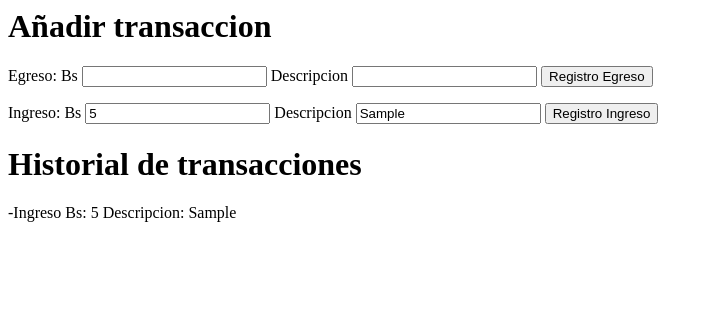
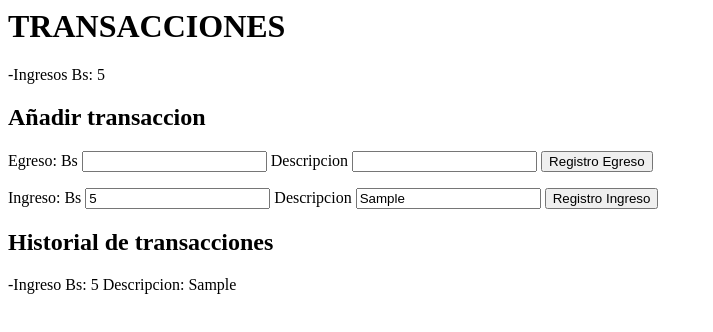
Before and after one commit to MelinaGutierrez/Pocket-Guard, a website built with Parcel: page add_transaccion.html in a window 1280 px wide. Both pictures are taken after typing "5", "Sample" into the empty fields and a click on the button "Registro Ingreso". Shown: the whole page, without its empty margins (0-713 px from the left). Built offline with nearby package versions, Linux system fonts and the light colour scheme.

Commit message:
mostrar suma total de todos los ingresos

```diff
--- a/add_transaccion.html
+++ b/add_transaccion.html
@@ -1,9 +1,13 @@
 <html>
   <body>
+    <h1>TRANSACCIONES</h1>
     <form id="form-sumEgreso">
       <div id="resultadoEgreso-div"></div>
     </form>
-    <h1>Añadir transaccion</h1>
+    <form id="form-sumIngreso">
+      <div id="resultadoIngreso-div"></div>
+    </form>
+    <h2>Añadir transaccion</h2>
     <form id="form-Egreso">
       <label for="Tipo-transaccion" >Egreso: </label>
       <label type="number" for="Monto">Bs</label>
@@ -21,7 +25,7 @@
       <input type="text" id="DescripcionIngreso">
       <button type="submit">Registro Ingreso</button>
     </form>
-    <h1>Historial de transacciones</h1>
+    <h2>Historial de transacciones</h2>
     <div id="resultado-div"></div>
     <script type="module" src="./src/presenter.js"></script>
   </body>
--- a/src/presenter.js
+++ b/src/presenter.js
@@ -8,6 +8,9 @@ const div = document.querySelector("#resultado-div");
 const formSumaEgreso = document.querySelector("#form-resultadoEgreso");
 const divSumaEgreso= document.querySelector("#resultadoEgreso-div")
 var sumEgresos=0;
+const formSumaIngreso = document.querySelector("#form-resultadoIngreso");
+const divSumaIngreso= document.querySelector("#resultadoIngreso-div")
+var sumIngresos=0;
 
 form.addEventListener("submit", (event) => {
   event.preventDefault();
@@ -24,6 +27,7 @@ formIngreso.addEventListener("submit", (event) => {
 
   const firstNumber = Number.parseInt(firstIngreso.value);
   const secondNumber = secondIngreso.value;
-
+  sumIngresos= sumIngresos + firstNumber;
   div.innerHTML =  div.innerHTML + "<p> -Ingreso Bs: " +firstNumber + " Descripcion: "+secondNumber + "</p>";
+  divSumaIngreso.innerHTML = "<p> -Ingresos Bs: " +sumIngresos  + "</p>";
 });
```
